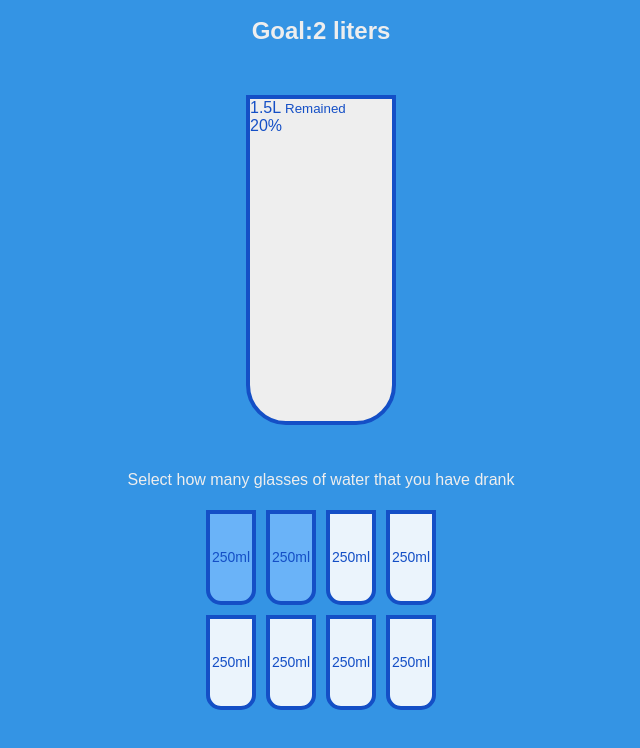
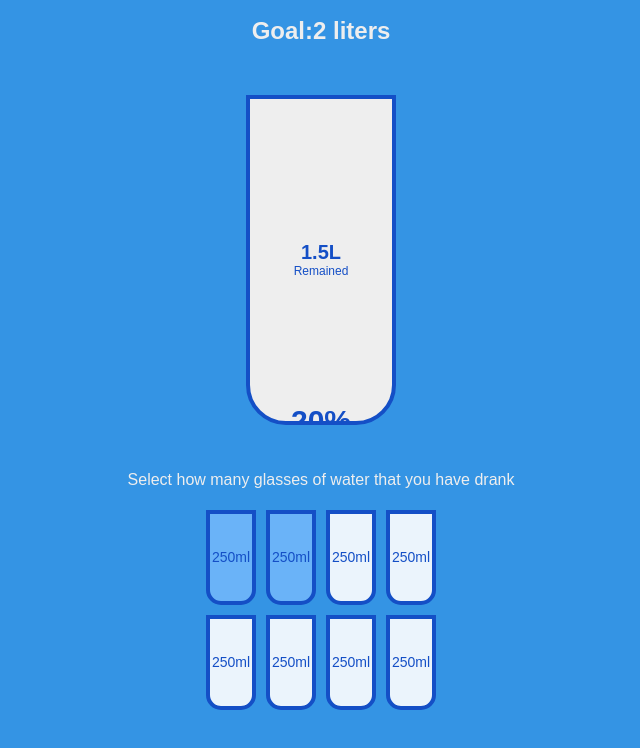
Before and after one commit to zhale-el/50days-16, a plain HTML site: page index.html in a window 1280 px wide. Shown: the part 58-806 px from the top of the page, without its empty margins (319-959 px from the left). Drawn offline with Linux system fonts and the light colour scheme.

Commit message:
completed-style-1

```diff
--- a/style.css
+++ b/style.css
@@ -58,3 +58,29 @@ h3 {
   flex-wrap: wrap;
   width: 280px;
 }
+.remained {
+  display: flex;
+  flex-direction: column;
+  align-items: center;
+  justify-content: center;
+  text-align: center;
+  flex: 1;
+  transition: 0.3s ease;
+}
+.remained span {
+  font-size: 20px;
+  font-weight: bold;
+}
+.remained small {
+  font-size: 12px;
+}
+.percentage {
+  background-color: var(--full-color);
+  font-size: 30px;
+  display: flex;
+  align-items: center;
+  justify-content: center;
+  font-weight: bold;
+  height: 0;
+  transition: 0.3s ease;
+}
```
